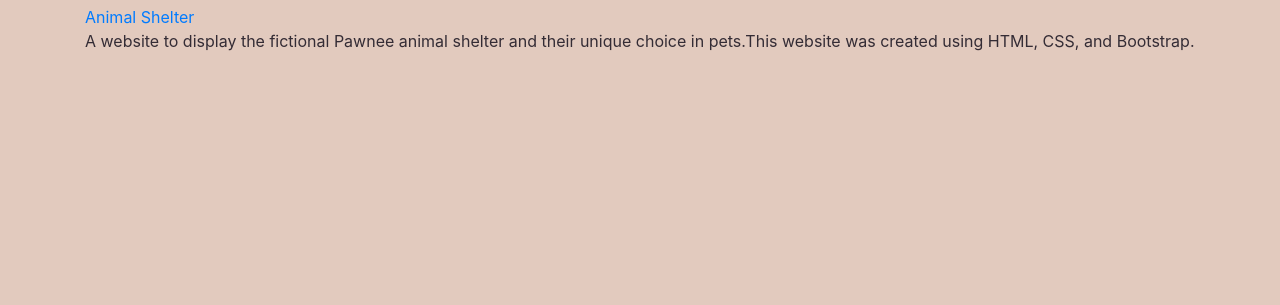
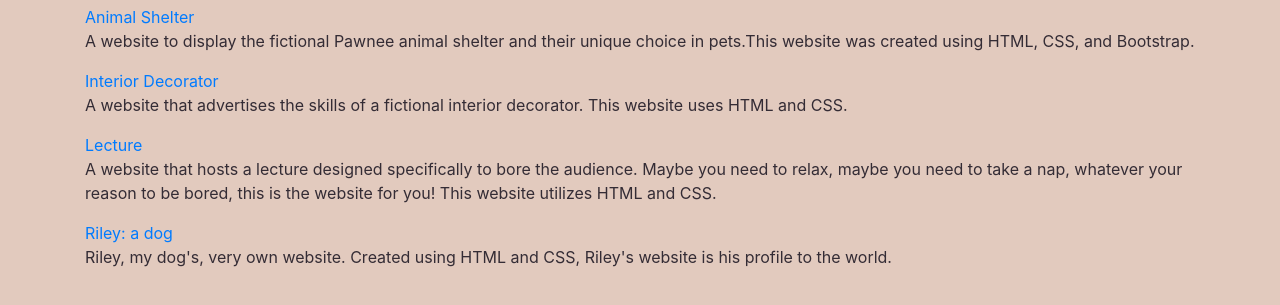
Before and after one commit to Messquerade/Portfolio, a plain HTML site: page index.html in a window 1280 px wide. Shown: the part 245-550 px from the top of the page. Drawn offline with Linux system fonts and the light colour scheme.

Commit message:
add portfolio of projects

```diff
--- a/index.html
+++ b/index.html
@@ -28,7 +28,12 @@
       <h2>Portfolio</h2>
       <a href="https://github.com/Messquerade/animal-shelter">Animal Shelter</a>
       <p>A website to display the fictional Pawnee animal shelter and their unique choice in pets.This website was created using HTML, CSS, and Bootstrap.</p>
-      <a link=""
+      <a href="https://github.com/Messquerade/Interior-Decorator">Interior Decorator</a>
+      <p>A website that advertises the skills of a fictional interior decorator. This website uses HTML and CSS.</p>
+      <a href="https://github.com/Messquerade/boring-lecture">Lecture</a>
+      <p>A website that hosts a lecture designed specifically to bore the audience. Maybe you need to relax, maybe you need to take a nap, whatever your reason to be bored, this is the website for you! This website utilizes HTML and CSS.</p>
+      <a href="https://github.com/Messquerade/Pet-webpage">Riley: a dog</a>
+      <p>Riley, my dog's, very own website. Created using HTML and CSS, Riley's website is his profile to the world.</p>
     </div>
   </div>
   </body>
```
